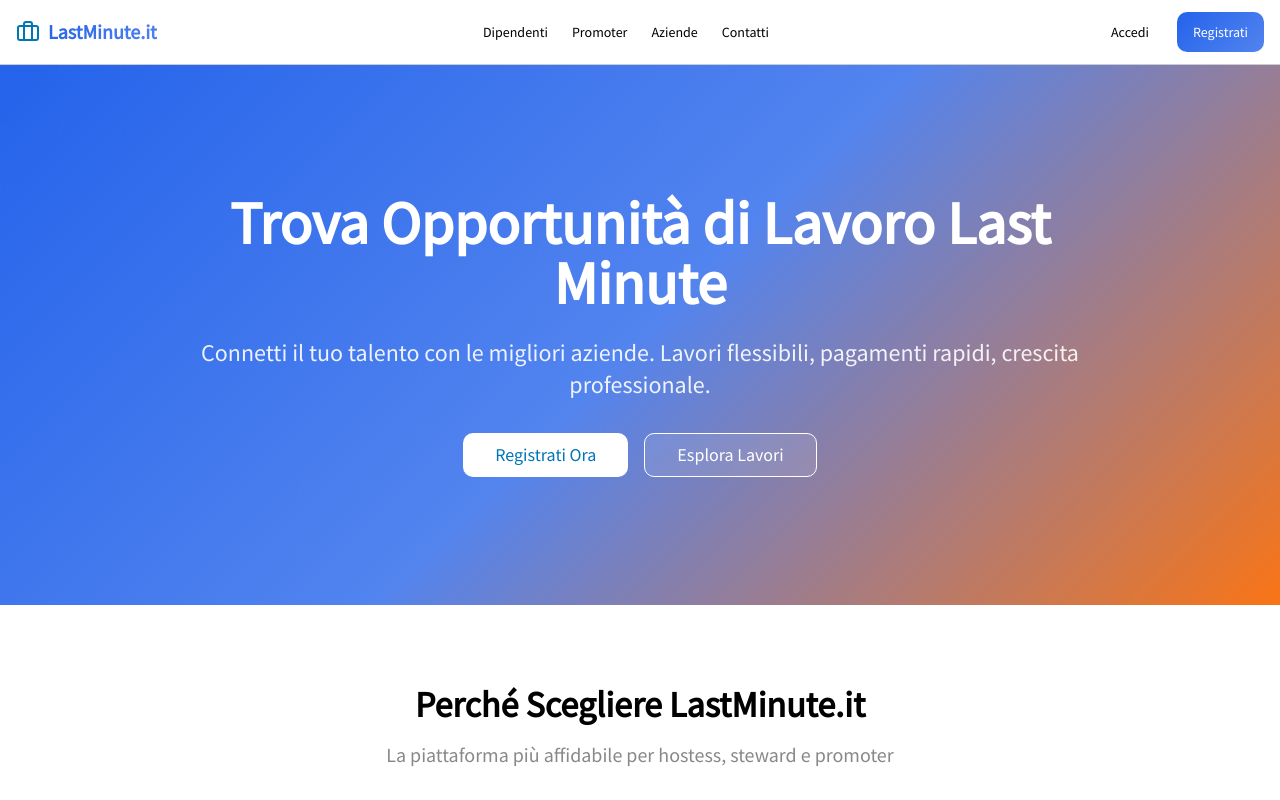
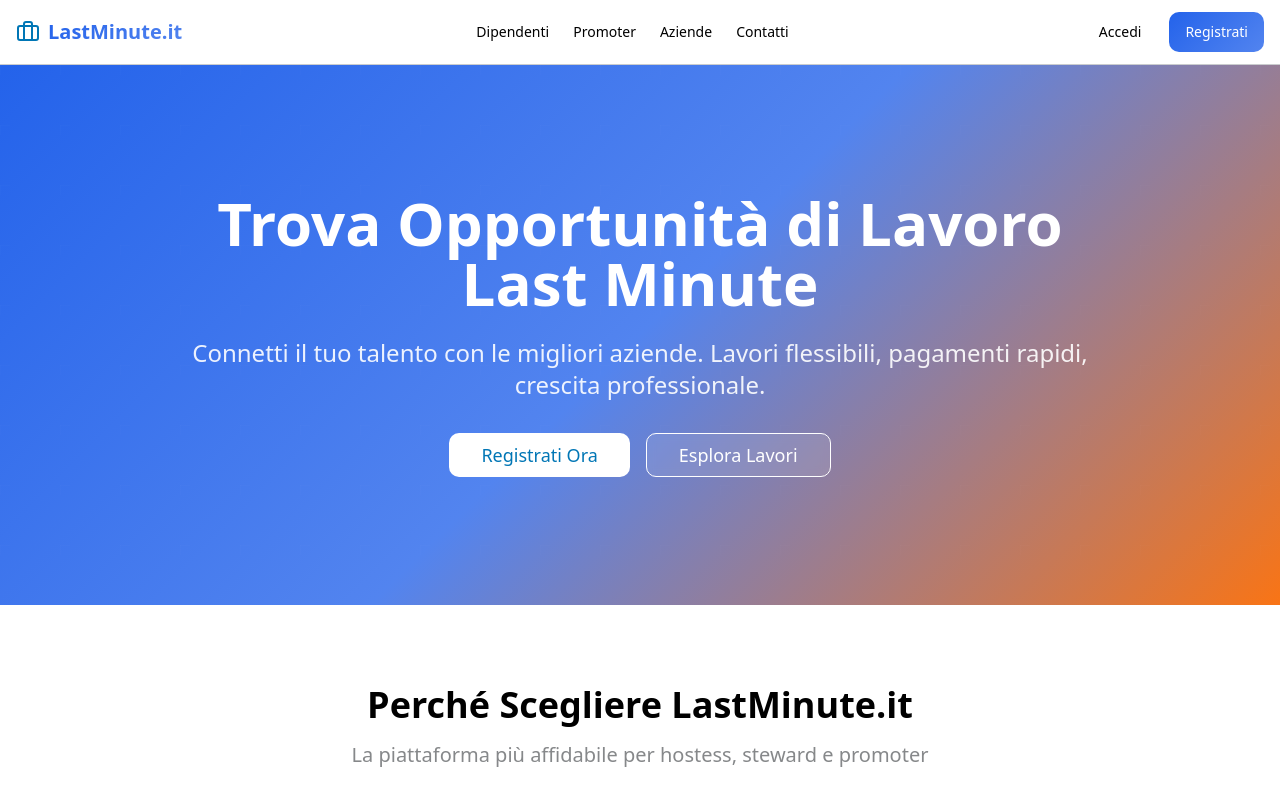
Before and after one commit to valentinabruzzi/hustle-hop-connect, a React (Vite) app: page / in a window 1280 px wide. Shown: the top 800 px of the page. Built offline with nearby package versions, Linux system fonts and the light colour scheme; the HTML template or start-up script is replaced by a standard one.

Commit message:
Applied theme link
Applied theme in Lovable

```diff
--- a/src/index.css
+++ b/src/index.css
@@ -40,7 +40,7 @@ All colors MUST be HSL.
     --destructive-foreground: 0 0% 100%;
 
     --border: 210 3.9216% 80%;
-    --input: 220 13% 91%;
+    --input: 210 3.9216% 80%;
     --ring: 201 100% 35.4902%;
 
     --radius: 0.75rem;
--- a/tailwind.config.ts
+++ b/tailwind.config.ts
@@ -106,7 +106,6 @@ export default {
   		},
   		fontFamily: {
   			sans: [
-  				'Source Sans Pro',
   				'ui-sans-serif',
   				'system-ui',
   				'sans-serif',
```
